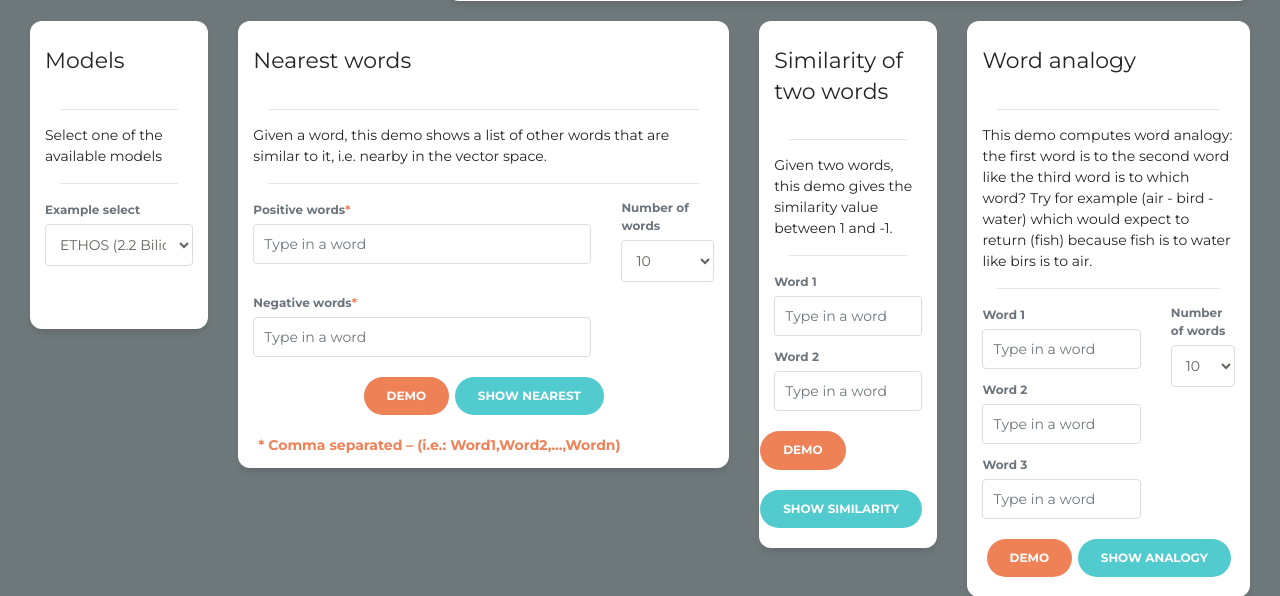
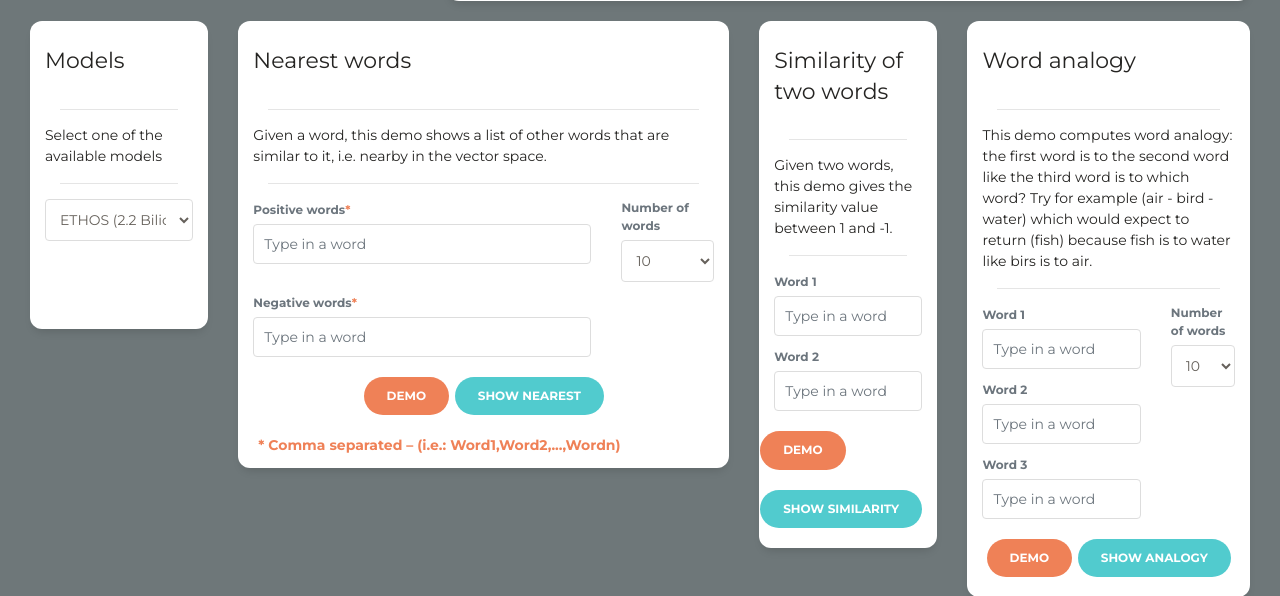
Before and after one commit to Pex2892/ETHOS-Word-Embeddings, a Django app: page / in a window 1280 px wide. Shown: the part 253-849 px from the top of the page. Run offline with Django 3.2, Linux system fonts and the light colour scheme; some libraries are stand-ins or nearby versions.

Commit message:
Remove label

```diff
--- a/word_embeddings/templates/word_embeddings/index.html
+++ b/word_embeddings/templates/word_embeddings/index.html
@@ -89,7 +89,6 @@
                                             <div class="row">
                                                 <div class="col-md-12">
                                                     <div class="form-group">
-                                                        <label class="text-secondary font-weight-bold">Example select</label>
                                                         <select class="form-control" id="model">
                                                             <optgroup label="Our models">
                                                                 <option value="0">ETHOS (2.2 Bilions tokens, 300d vectors)</option>
```
